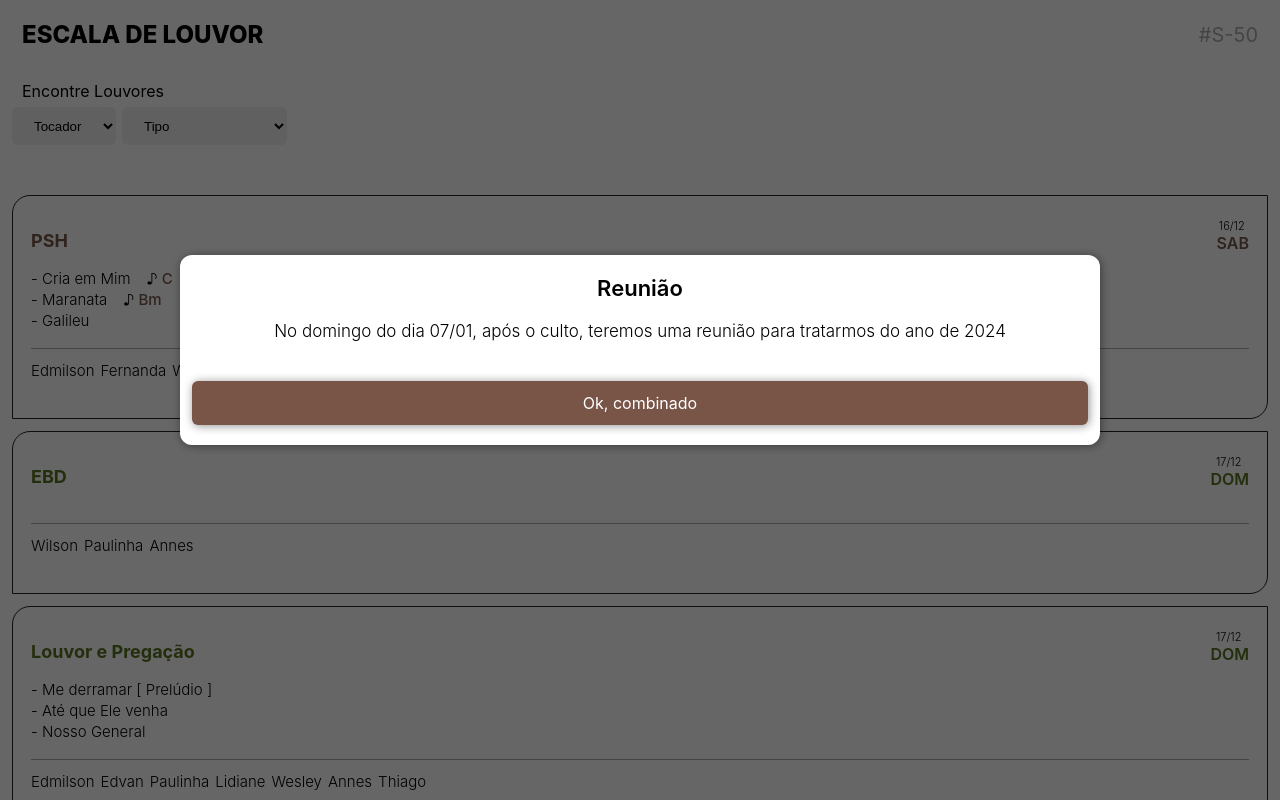
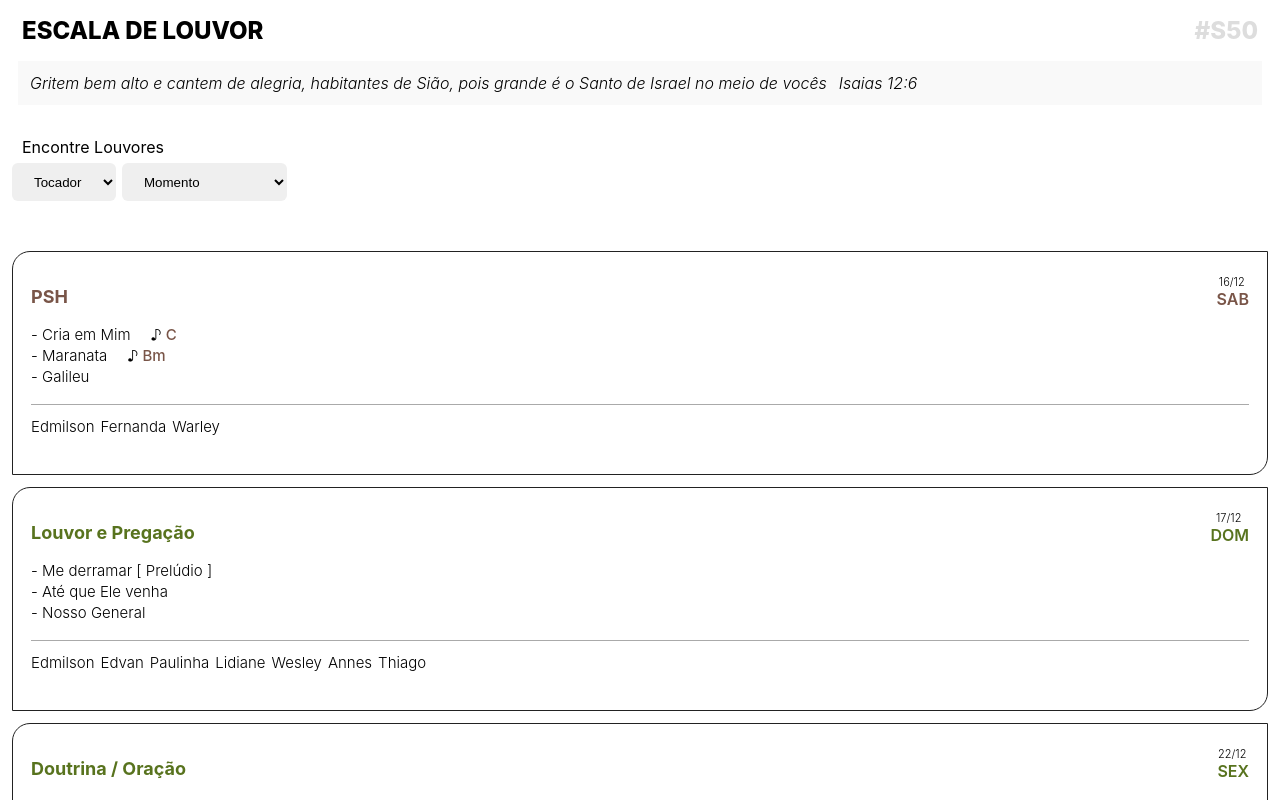
Before and after one commit to hupernikomen/scalepraise, a React (Create React App) app: page / in a window 1280 px wide. Shown: the top 800 px of the page. Built offline with nearby package versions, Linux system fonts and the light colour scheme.

Commit message:
Postagem

```diff
--- a/src/App.js
+++ b/src/App.js
@@ -8,8 +8,27 @@ export default function App() {
   const [tipoLouvor, setTipoLouvor] = useState('');
   const tocadores = ['Andre', 'Thiago', 'Warley', 'Rhuan'];
   const [tocador, setTocador] = useState('');
-  const [obs, setObs] = useState({});
+  const [obs, setObs] = useState([]);
   const [modal, setModal] = useState(true);
+
+  const versiculos = [
+    {
+      texto: 'Batam palmas, vocês, todos os povos, aclamem a Deus com cantos de alegria.',
+      ref: 'Salmos 47:1'
+    },
+    {
+      texto: 'Alegrem-se sempre no Senhor. Novamente direi: Alegrem-se!',
+      ref: 'Filipenses 4:4'
+    },
+    {
+      texto: 'Meu coração exulta de alegria, e com o meu cântico lhe darei graças',
+      ref: 'Salmos 47:1b'
+    },
+    {
+      texto: 'Gritem bem alto e cantem de alegria, habitantes de Sião, pois grande é o Santo de Israel no meio de vocês',
+      ref: 'Isaias 12:6'
+    }
+  ];
 
   useEffect(() => {
     buscaTocador(tocador, tipoLouvor);
@@ -17,12 +36,13 @@ export default function App() {
 
   useEffect(() => {
     setTimeout(() => {
-      setObs({
-        titulo: 'Reunião',
-        mensagem: 'No domingo do dia 07/01, após o culto, teremos uma reunião para tratarmos do ano de 2024 ',
-        botao: 'Ok, combinado'
-      });
-    }, 3000);
+      setObs([
+        {
+          titulo: 'Reunião',
+          mensagem: 'No domingo do dia 07/01, após o culto, teremos uma reunião para tratarmos do ano de 2024 '
+        }
+      ]);
+    }, 7000);
   }, []);
 
   const hinos = [
@@ -62,7 +82,7 @@ export default function App() {
   // Revesamento do guitarrista com base no numero da semana
   // Revesamento de guitarrista para o domingo a noite
   const tocadorPSH = musicos.instrumentistas.psh[numeroDaSemana() - 1];
-  const tocadorIbav = numeroDaSemana() % 2 === 0 ? 'André' : 'Thiago';
+  const tocadorIbav = numeroDaSemana() % 2 === 0 ? 'Andre' : 'Thiago';
 
   var moment = require('moment');
   var data_hora_atual = new Date();
@@ -75,7 +95,7 @@ export default function App() {
     const listatocador = listaTipo.filter((item) => item.tocadores?.indexOf(tocador) > -1);
 
     const posicao = index - Math.floor(index / listatocador.length) * listatocador.length;
-    return listatocador[posicao];
+    return listatocador[posicao] || '[ Livre Escolha ]';
   };
 
   const escalas = [
@@ -91,7 +111,7 @@ export default function App() {
 
     // EBD
     {
-      status: true, // Defina false para ocultar caso tenha outro culto substituindo esse
+      status: false, // Defina false para ocultar caso tenha outro culto substituindo esse
       data: proximoDomingo(),
       culto: numeroDeDomingosMes() === numeroDaSemana() ? 'EBD com Ceia' : 'EBD',
       louvores: [],
@@ -133,14 +153,14 @@ export default function App() {
       culto: 'Culto Especial Natal',
       louvores: ['Bom estarmos aqui', 'Isaias 9', 'Nada além do sangue', 'Agnus Dei', 'CC 30 - Noite de paz'],
       vocalistas: ['Edmilson', 'Edvan', 'Fernanda', 'Laís', 'Paulinha'],
-      instrumentistas: ['Wesley', 'Warley', 'André', 'Annes']
+      instrumentistas: ['Wesley', 'Warley', 'Andre', 'Annes']
     },
     {
       data: converteData('31/12/2023'),
       culto: 'Culto Especial Ano Novo',
       louvores: ['Renova-me', 'Nada além do sangue', 'Agnus Dei', 'CC 560 - Ano Novo', 'CC 456 - O Estandarte'],
       vocalistas: ['Wilson', 'Kelviane', 'Duda', 'Lidiane', 'Paulinha'],
-      instrumentistas: ['Wesley', 'André', 'Thiago', 'Annes']
+      instrumentistas: ['Wesley', 'Andre', 'Thiago', 'Annes']
     }
   ];
 
@@ -222,23 +242,59 @@ export default function App() {
     setLouvoresTocador(louvorEncontrado);
   }
 
+  function SorteiaVersiculo() {
+    const index = Math.floor(Math.random() * versiculos.length);
+
+    return (
+      <div style={{ padding: 12, background: '#f9f9f9' }}>
+        <label style={{ fontStyle: 'italic', fontWeight: 300, color: '#000' }}>{versiculos[index].texto}</label>
+        <label style={{ fontStyle: 'italic', fontWeight: 300, color: '#000', marginLeft: 12 }}>{versiculos[index].ref}</label>
+      </div>
+    );
+  }
+
   return (
     <div style={{ flex: 1 }}>
-      {obs?.titulo ? (
+      {obs.length > 0 ? (
         <div style={{ position: 'fixed', background: '#00000099', height: '100vh', width: '100vw', display: 'flex', alignItems: 'center', justifyContent: 'center', flexDirection: 'column' }}>
-          <div onClick={() => setObs({})} style={{ boxShadow: '1px 1px 10px #00000070', width: '70%', background: '#fff', borderRadius: 12, marginTop: -100, padding: '20px 12px' }}>
-            <div style={{ textAlign: 'center', fontWeight: 600, fontSize: 22 }}>{obs.titulo}</div>
-            <div style={{ fontWeight: 300, textAlign: 'center', marginTop: 20, fontSize: 17 }}>{obs.mensagem}</div>
-            <div style={{ boxShadow: '1px 1px 10px #00000070', padding: 12, marginTop: 40, borderRadius: 6, textAlign: 'center', background: '#795548', color: '#fff' }}>{obs.botao}</div>
+          <div style={{ width: '75%', background: '#fff', borderRadius: 6, padding: '10px 10px 50px 10px' }}>
+            {obs.map((item) => {
+              return (
+                <div style={{ margin: '18px 0' }}>
+                  <div style={{ textAlign: 'center', fontWeight: 400, fontSize: 20 }}>{item.titulo}</div>
+                  <div style={{ fontWeight: 300, textAlign: 'center', margin: 10, fontSize: 16 }}>{item.mensagem}</div>
+                </div>
+              );
+            })}
+          </div>
+
+          <div
+            onClick={() => setObs([])}
+            style={{
+              borderRadius: 99,
+              background: '#58731e',
+              padding: '15px',
+              marginTop: -25,
+              fontSize: 16,
+              display: 'flex',
+              alignItems: 'center',
+              color: '#fff',
+              fontFamily: 'monospace'
+            }}
+          >
+            FECHAR
           </div>
         </div>
       ) : null}
 
-      <div style={{ backgroundColor: '#fff', display: 'flex', alignItems: 'center', justifyContent: 'space-between', padding: '4px 22px' }}>
+      <div style={{ backgroundColor: '#fff', display: 'flex', alignItems: 'center', justifyContent: 'space-between', padding: '0px 22px' }}>
         <h1 style={{ fontSize: 24, fontWeight: 800, color: '#000' }}>ESCALA DE LOUVOR</h1>
-        <span style={{ fontSize: 20, color: '#aaa' }}>#S-{posicaoLouvor}</span>
+        <span style={{ fontSize: 24, color: '#ddd', fontWeight: 800 }}>#S{posicaoLouvor}</span>
       </div>
-      <div style={{ padding: 12 }}>
+
+      <div style={{ padding: '0 18px' }}>{SorteiaVersiculo()}</div>
+
+      <div style={{ padding: 12, marginTop: 20 }}>
         <div style={{ marginBottom: 50 }}>
           <label style={{ margin: '10px' }}>Encontre Louvores</label>
           <div style={{ display: 'flex', margin: '6px 0', gap: 6 }}>
@@ -250,7 +306,7 @@ export default function App() {
             </select>
 
             <select style={{ height: 38, padding: '0 18px', borderRadius: 6, border: 0, outline: 'none' }} onChange={(e) => setTipoLouvor(e.target.value)}>
-              <option>Tipo</option>
+              <option>Momento</option>
               <option value={'preludio'}>Prelúdio</option>
               <option value={'primeiromomento'}>Primeiro Momento</option>
               <option value={'comunhao'}>Comunhão</option>
@@ -261,9 +317,9 @@ export default function App() {
           <div style={{ margin: '18px 0' }}>
             {louvoresTocador.map((louvor, index) => {
               return (
-                <div key={index} style={{ borderLeft: '4px solid #795548', fontSize: 15, fontWeight: 300, paddingLeft: '12px', margin: '2px 12px', backgroundColor: '#fff', color: '#000' }}>
-                  {louvor?.louvor}
-                  {louvor?.tom ? <span style={{ fontWeight: 600, marginLeft: 12 }}> ♪ {louvor?.tom}</span> : null}
+                <div key={index} style={{ fontSize: 15, fontWeight: 300, alignItems: 'center', display: 'flex', flexDirection: 'row' }}>
+                  - {louvor?.louvor}
+                  {louvor?.tom ? <span style={{ fontWeight: 600, marginLeft: 20, color: '#795548' }}> ♪ {louvor?.tom}</span> : null}
                 </div>
               );
             })}
--- a/src/CalendarItem/index.js
+++ b/src/CalendarItem/index.js
@@ -68,7 +68,7 @@ export default function CalendarItem({ data }) {
               {louvor?.tom || tonsescalasextras?.tom ? (
                 <div
                   style={{
-                    marginLeft: 16,
+                    marginLeft: 20,
                     alignItems: 'center',
                     flexDirection: 'row',
                     display: 'flex'
--- a/src/utils/louvores.json
+++ b/src/utils/louvores.json
@@ -5,7 +5,7 @@
   { "tipo": "preludio", "tom": "E", "louvor": "Jesus em Tua presença", "tocadores": ["Andre", "Thiago"] },
   { "tipo": "preludio", "tom": "C", "louvor": "Cria em Mim", "tocadores": ["Andre", "Warley"] },
   { "tipo": "preludio", "tom": "D", "louvor": "Vem, esta é a hora", "tocadores": ["Andre"] },
-  { "tipo": "preludio", "tom": "F", "louvor": "Não ha Deus maior", "tocadores": ["André"] },
+  { "tipo": "preludio", "tom": "F", "louvor": "Não ha Deus maior", "tocadores": ["Andre"] },
   { "tipo": "preludio", "tom": "", "louvor": "Vim para adorar-Te", "tocadores": ["Andre"] },
   { "tipo": "preludio", "tom": "", "louvor": "Tu és Soberano", "tocadores": [""] },
   { "tipo": "preludio", "tom": "", "louvor": "Me derramar", "tocadores": ["Thiago"] },
@@ -34,7 +34,7 @@
   { "tipo": "primeiromomento", "tom": "", "louvor": "Pra sempre", "tocadores": ["Warley", "Thiago", "Rhuan"] },
   { "tipo": "primeiromomento", "tom": "", "louvor": "Te agradeço - Diante do trono", "tocadores": ["Rhuan", "Thiago"] },
   { "tipo": "primeiromomento", "tom": "", "louvor": "Faz Chover", "tocadores": ["Rhuan"] },
-  { "tipo": "primeiromomento", "tom": "", "louvor": "Até que Ele venha", "tocadores": ["Thiago", "André"] },
+  { "tipo": "primeiromomento", "tom": "", "louvor": "Até que Ele venha", "tocadores": ["Thiago", "Andre"] },
   { "tipo": "primeiromomento", "tom": "", "louvor": "Deus Proverá", "tocadores": [""] },
   { "tipo": "primeiromomento", "tom": "", "louvor": "Quebra de orgulho", "tocadores": [""] },
   { "tipo": "primeiromomento", "tom": "", "louvor": "Canção do Apocalipse", "tocadores": [""] },
```
